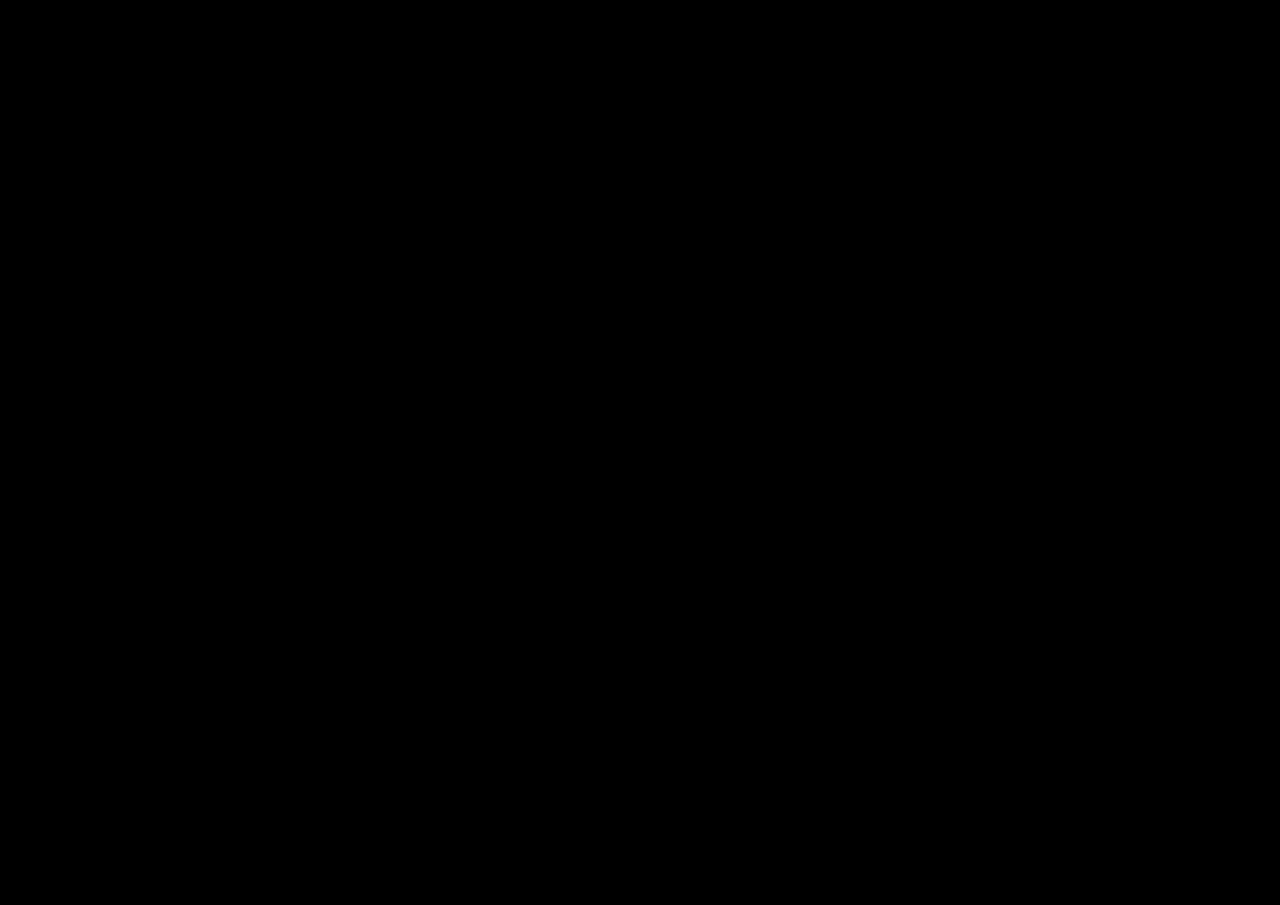
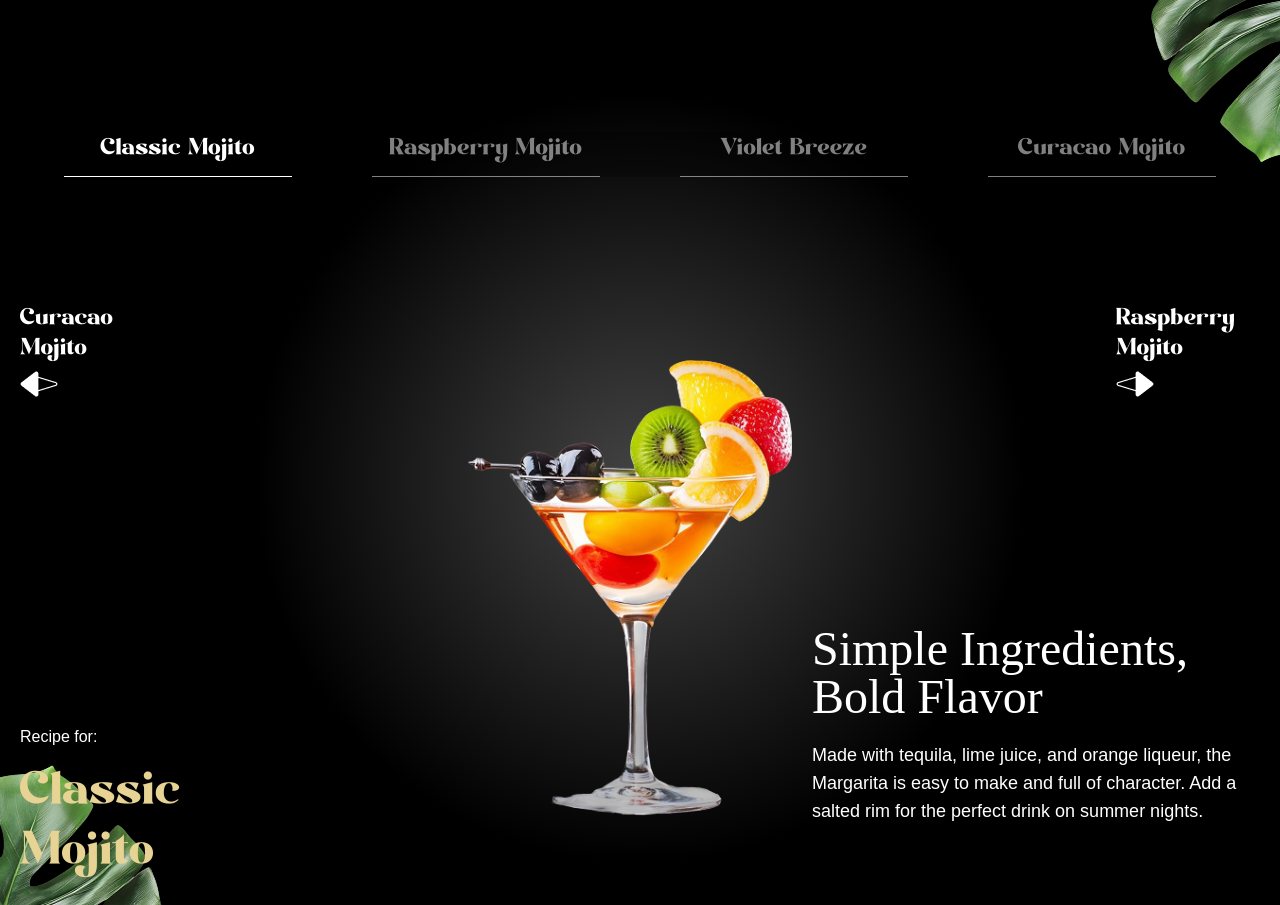
Before and after one commit to TotoPhandolack/gsap-cocktails, a Next.js app: page / in a window 1280 px wide. Shown: the part 4120-5025 px from the top of the page. Before the commit the page ends 4012 px from the top, so only its background shows below. Built offline with nearby package versions, Linux system fonts and the light colour scheme; a web font is replaced by a local one.

Commit message:
Menu section

```diff
--- a/app/page.tsx
+++ b/app/page.tsx
@@ -2,6 +2,7 @@
 import Art from "@/components/Art";
 import Cocktails from "@/components/Cocktails";
 import Hero from "@/components/Hero";
+import Menu from "@/components/Menu";
 import Navbar from "@/components/Navbar";
 import gsap from "gsap";
 import { ScrollTrigger, SplitText } from "gsap/all";
@@ -16,6 +17,7 @@
       <Cocktails />
       <About />
       <Art />
+      <Menu />
     </main>
   )
 }
--- /dev/null
+++ b/components/Menu.tsx
@@ -0,0 +1,104 @@
+'use client';
+
+import { allCocktails } from '@/constants';
+import { useRef, useState } from 'react'
+import { useGSAP } from '@gsap/react'
+import gsap from 'gsap';
+
+const Menu = () => {
+    const contentRef = useRef<HTMLDivElement>(null);
+    const [currentIndex, setCurrentIndex] = useState(0);
+
+    useGSAP(() => {
+        gsap.fromTo('#title', { opacity: 0 }, { opacity: 1, duration: 1 });
+        gsap.fromTo('.cocktail img', { opacity: 0, xPercent: -100 }, {
+            xPercent: 0, opacity: 1, duration: 1, ease: 'power1.inOut'
+        })
+        gsap.fromTo('.details h2', { yPercent: 100, opacity: 0 }, {
+            yPercent: 0, opacity: 100, ease: 'power1.inOut'
+        })
+        gsap.fromTo('.details p', { yPercent: 100, opacity: 0 }, {
+            yPercent: 0, opacity: 100, ease: 'power1.inOut'
+        })
+    }, [currentIndex]);
+
+    const totalCocktails = allCocktails.length;
+
+    const goToSlide = (index: number) => {
+        const newIndex = (index + totalCocktails) % totalCocktails;
+
+        setCurrentIndex(newIndex);
+    }
+
+    const getCocktailAt = (indexOffset: number) => {
+        return allCocktails[(currentIndex + indexOffset + totalCocktails) % totalCocktails]
+    }
+
+    const currentCocktail = getCocktailAt(0);
+    const prevCocktail = getCocktailAt(-1);
+    const nextCocktail = getCocktailAt(1);
+
+    return (
+        <section id="menu" aria-labelledby="menu-heading">
+            {/* eslint-disable-next-line @next/next/no-img-element */}
+            <img src="/images/slider-left-leaf.png" alt="left-leaf" id="m-left-leaf" />
+            {/* eslint-disable-next-line @next/next/no-img-element */}
+            <img src="/images/slider-right-leaf.png" alt="right-leaf" id="m-right-leaf" />
+
+            <h2 id="menu-heading" className="sr-only">
+                Cocktail Menu
+            </h2>
+
+            <nav className="cocktail-tabs" aria-label="Cocktail Navigation">
+                {allCocktails.map((cocktail, index) => {
+                    const isActive = index === currentIndex;
+
+                    return (
+                        <button key={cocktail.id} className={`
+				${isActive
+                                ? 'text-white border-white'
+                                : 'text-white/50 border-white/50'}
+			 `} onClick={() => goToSlide(index)}
+                        >
+                            {cocktail.name}
+                        </button>
+                    )
+                })}
+            </nav>
+
+            <div className="content">
+                <div className="arrows">
+                    <button className="text-left" onClick={() => goToSlide(currentIndex - 1)}>
+                        <span>{prevCocktail.name}</span>
+                        {/* eslint-disable-next-line @next/next/no-img-element */}
+                        <img src="/images/right-arrow.png" alt="right-arrow" aria-hidden="true" />
+                    </button>
+
+                    <button className="text-left" onClick={() => goToSlide(currentIndex + 1)}>
+                        <span>{nextCocktail.name}</span>
+                        {/* eslint-disable-next-line @next/next/no-img-element */}
+                        <img src="/images/left-arrow.png" alt="left-arrow" aria-hidden="true" />
+                    </button>
+                </div>
+
+                <div className="cocktail">
+                    {/* eslint-disable-next-line @next/next/no-img-element */}
+                    <img src={currentCocktail.image} alt={currentCocktail.name} className="object-contain" />
+                </div>
+
+                <div className="recipe">
+                    <div ref={contentRef} className="info">
+                        <p>Recipe for:</p>
+                        <p id="title">{currentCocktail.name}</p>
+                    </div>
+
+                    <div className="details">
+                        <h2>{currentCocktail.title}</h2>
+                        <p>{currentCocktail.description}</p>
+                    </div>
+                </div>
+            </div>
+        </section>
+    )
+}
+export default Menu
```
